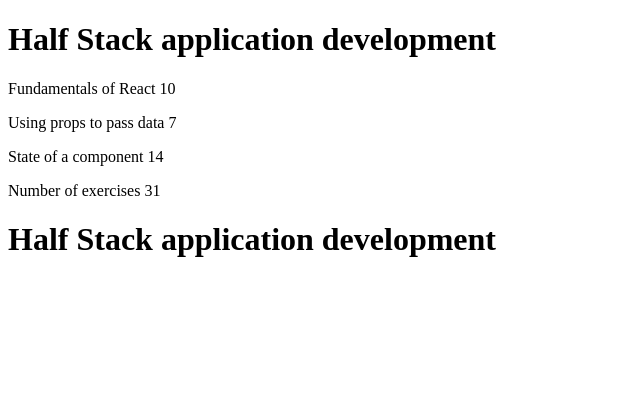
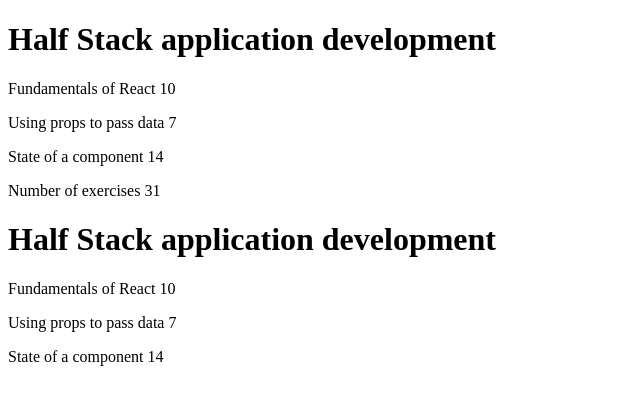
Before and after one commit to Amitonagasaki/Full_Stack_open, a React (Vite) app in the folder part1/: page / in a window 1280 px wide. Shown: the top 404 px of the page, without its empty margins (0-640 px from the left). Built offline with nearby package versions, Linux system fonts and the light colour scheme; the HTML template or start-up script is replaced by a standard one.

Commit message:
part 1 exercise 1.2 done

```diff
--- a/part1/src/App.jsx
+++ b/part1/src/App.jsx
@@ -1,7 +1,25 @@
+const Part =(props)=>{
+  return(
+    <div>
+      <p>{props.part} {props.exercise}</p>
+    </div>
+  )
+}
+
 const Header = (props)=>{
   return(
     <div>
       <h1>{props.course}</h1>
+    </div>
+  )
+}
+
+const Content =(props)=>{
+  return(
+    <div>
+      <Part part = {props.part[0].part} exercise={props.part[0].exercise}/>
+       <Part part = {props.part[1].part} exercise={props.part[1].exercise}/>
+        <Part part = {props.part[2].part} exercise={props.part[2].exercise}/>
     </div>
   )
 }
@@ -14,7 +32,7 @@ const App = () => {
   const exercises2 = 7
   const part3 = 'State of a component'
   const exercises3 = 14
-
+  const content1 =[{part:"Fundamentals of React", exercise:10},{part:"Using props to pass data", exercise:7},{part:"State of a component", exercise:14},]
   return (
     <>
     <div>
@@ -32,8 +50,8 @@ const App = () => {
     </div>
     <div>
        <Header course={course}/>
-       {/* <Content/>
-       <Total/> */}
+        <Content part={content1}/>
+       {/* <Total/>  */}
     </div>
     </>
   )
```
